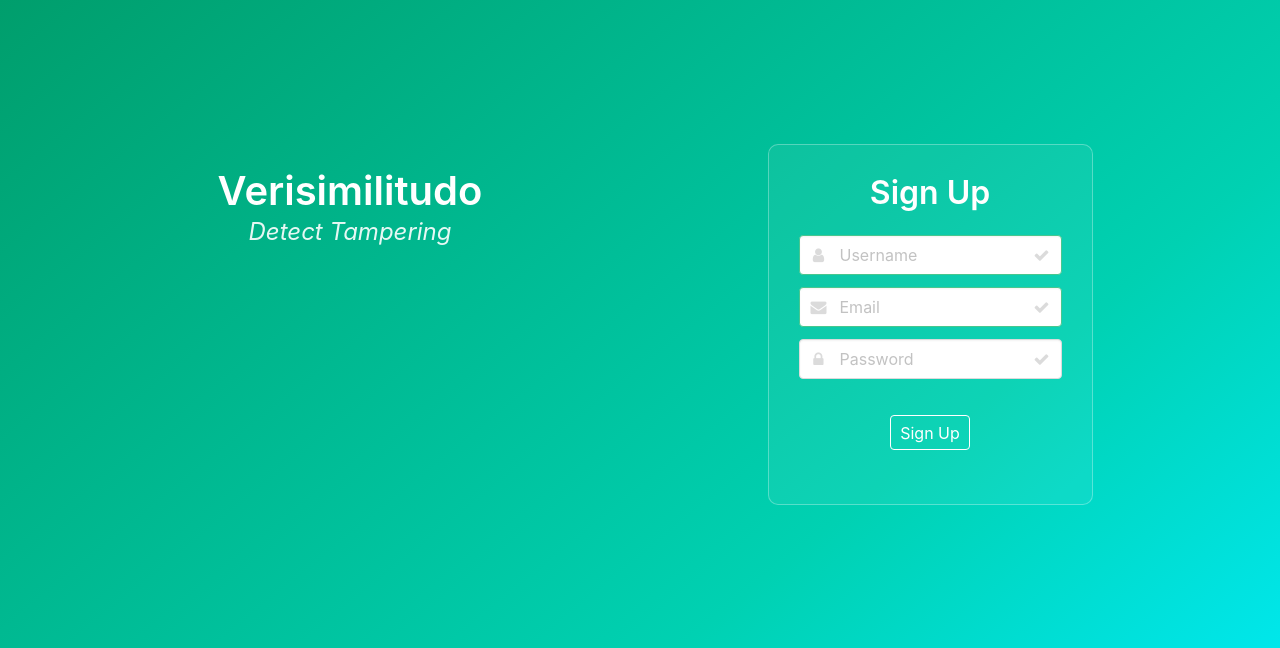
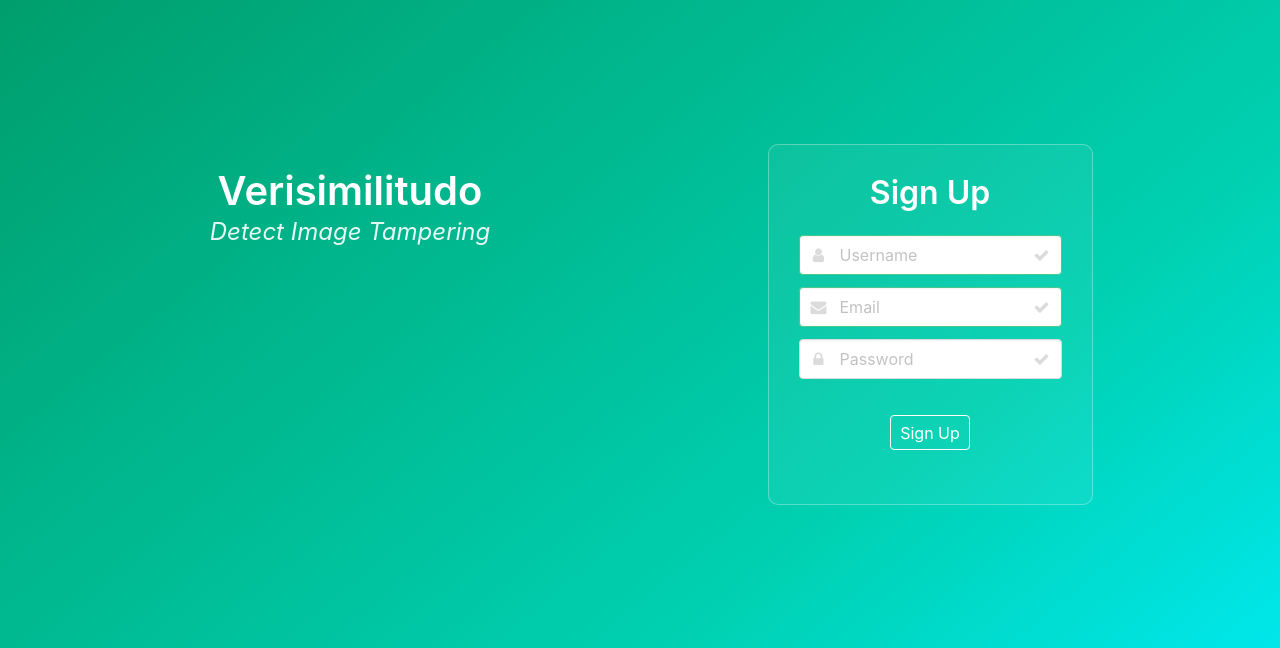
Before and after one commit to killer4639/verisimilitudo-codecamp, a Flask app: page / in a window 1280 px wide. Shown: the part 56-704 px from the top of the page. Run offline with Flask 2, Linux system fonts and the light colour scheme; some libraries are stand-ins or nearby versions.

Commit message:
key error resolved

```diff
--- a/app.py
+++ b/app.py
@@ -111,7 +111,8 @@ def login():
     elif session.get("prediction"):
         session.pop("prediction")
         session.pop("confidence")
-        session.pop("imageURL")
+        if session.get("imageURL"):
+            session.pop("imageURL")
         if(os.path.exists(session.get('segmentImageURL'))):
             os.remove(session.get('segmentImageURL'))
             print("File Removed!")
@@ -136,7 +137,6 @@ def login():
 @app.route("/logout")
 def logout():
     session["logged_in"] = False
-    session.pop("imageURL")
     return redirect(url_for("login"))
 
 
--- a/templates/login.html
+++ b/templates/login.html
@@ -55,7 +55,7 @@
         <div class="column is-auto">
           <br>
           <p class="title is-2">Verisimilitudo</p>
-          <p class="subtitle is-4"><i>Detect Tampering</i></p>
+          <p class="subtitle is-4"><i>Detect Image Tampering</i></p>
 
         </div>
         <div class="column is-auto">
```
Also changed, not shown: README.md.
